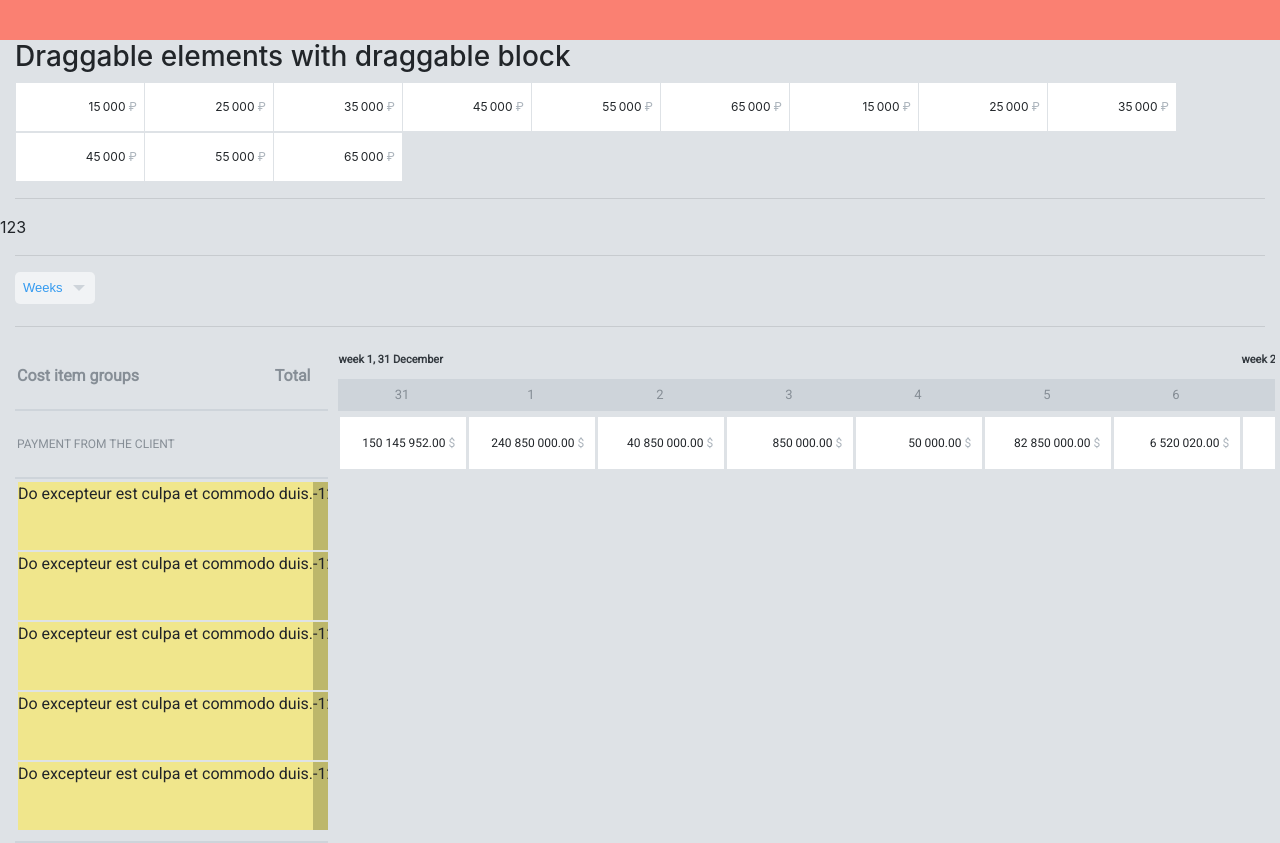
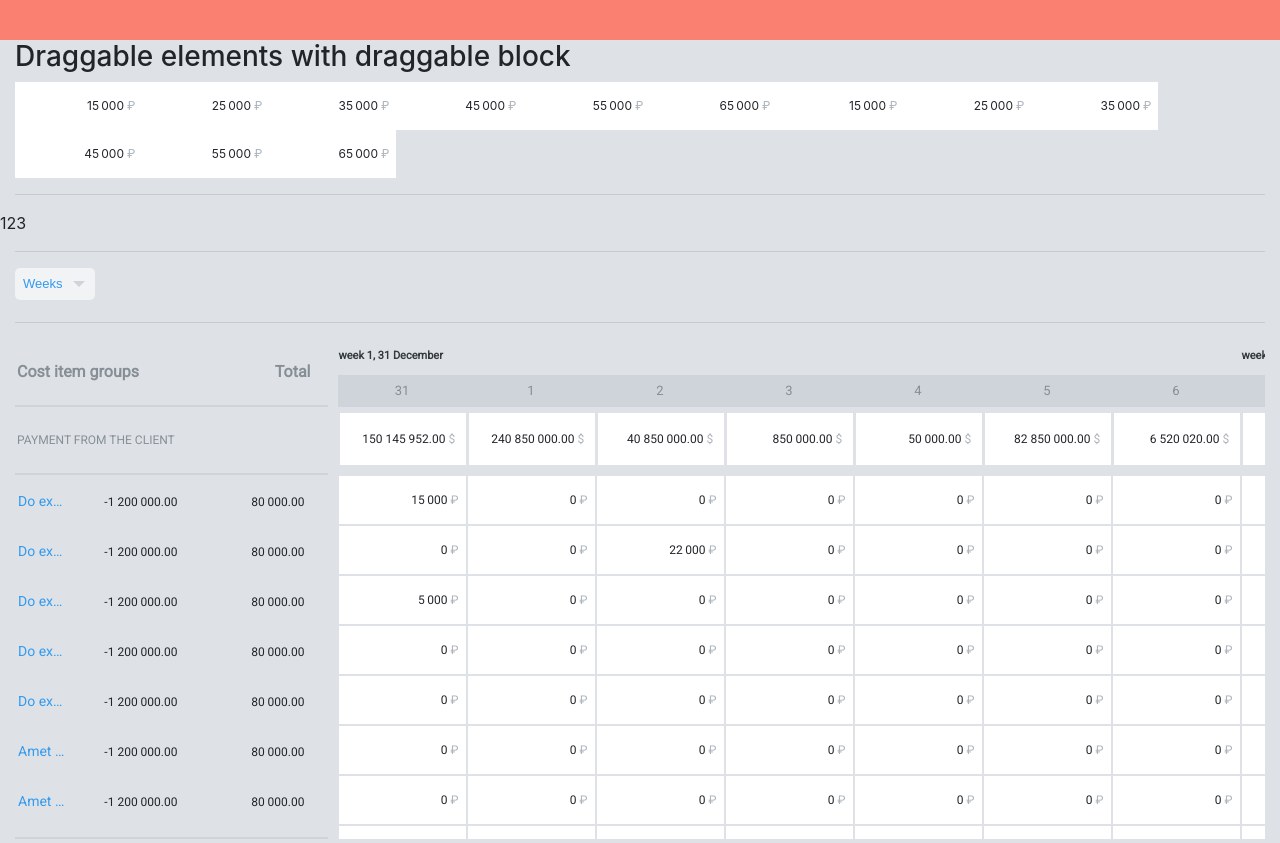
Before and after one commit to apechkin/vue-components, a Vue app: page / in a window 1280 px wide. Built offline with nearby package versions, Linux system fonts and the light colour scheme; the HTML template or start-up script is replaced by a standard one.

Commit message:
add mapEstimateToDates helper

```diff
--- a/src/assets/style.scss
+++ b/src/assets/style.scss
@@ -68,6 +68,7 @@ $orange_9: #d9480f;
 
 // sizes
 $tbl_header_height: 68px;
+$tbl_ce_height: 48px;
 $tbl_header_width: 127px;
 $currencyIcon: 20px;
 $tbl_estimate_height: 364px;
@@ -94,7 +95,7 @@ $tbl_estimate_height: 364px;
   height: $tbl_header_height;
   white-space: nowrap;
   overflow: hidden hidden;
-  min-width: 75%;
+  width: 1200px;
 }
 .left-block-content {
   display: flex;
--- a/src/components/RDraggableArea/index.vue
+++ b/src/components/RDraggableArea/index.vue
@@ -67,13 +67,12 @@
   .drag-component {
     display: inline-block;
     position: relative;
-    width: 128px;
-    height: 48px;
+    width: $tbl_header_width;
+    height: $tbl_ce_height;
     background-color: white;
     text-align: right;
-    margin: 1px .5px;
     cursor: pointer;
-    border: 2px solid transparent;
+    border: 2px solid white;
   }
   .selected {
     border: 2px solid $orange_5!important;
--- a/src/components/RFixedTable/estimate.vue
+++ b/src/components/RFixedTable/estimate.vue
@@ -5,14 +5,14 @@
         <tr v-for="estimate in estimates" :key="estimate.id">
           <td>
             <div class="estimate-content">
-              <div class="estimate-name">
+              <div class="estimate-name" @click="handleClick(estimate.id)">
                 {{estimate.name}}
               </div>
               <div class="estimate-total">
-                {{'-1200000'}}
+                <r-text value="-1200000" separate :styles="{'background-color': 'transparent'}" />
               </div>
               <div class="estimate-unallocated">
-                {{'80000'}}
+                <r-text value="80000" separate :styles="{'background-color': 'transparent'}" />
               </div>
             </div>
           </td>
@@ -20,28 +20,44 @@
       </table>
     </div>
     <div class="right-block" :style="{width}">
-    <!-- <table>
-        <tr>
-          <td v-for="(vdata, index) in filteredDates" :key="`headLine_${index}`">
-            <edrag-input :value="vdata.value" currency="RUR" />
+      <table>
+        <tr v-for="est in estTotalContent" :key="`${est.id}`">
+          <td v-for="data in est.totals" :key="`${est.id}-${data.fullDate}`">
+            <edrag-input
+              :value="data.total"
+              @accepted="data => $emit('accepted', {data, id:est.id})"
+              currency="RUR"/>
+              <!--
+            <r-text :value="data.total" separate :styles="{'top': '1px', 'bottom': '0'}" >
+              <template v-slot:currency-icon>
+                {{'$'}}
+              </template>
+            </r-text>
+            -->
           </td>
         </tr>
       </table>
-      -->
     </div>
   </div>
 </template>
 
 <script>
   import EdragInput from '~/containers/EDragInput/index.vue'
+  import RText from '@/RText/index.vue'
   export default {
     props: {
       width: String,
-      filteredDates: Array,
-      estimates: Array
+      estimates: Array,
+      estTotalContent: Array
     },
     components: {
-      EdragInput
+      EdragInput,
+      RText
+    },
+    methods: {
+      handleClick (id) {
+        console.log('click on', id)
+      }
     }
   }
 </script>
@@ -50,32 +66,56 @@
 @import "../../assets/style.scss";
 @import "../../assets/mixins.scss";
 .left-block {
-  width: 100%;
   height: $tbl_estimate_height;
   overflow: hidden;
   table {
     width: 100%;
+    table-layout: fixed;
   }
 }
-   table tr td {
-        word-break: break-word;
-    }
+.right-block {
+  height: $tbl_estimate_height;
+}
 .estimate-content {
-  display: flex;
+  @extend .df-center-jccenter;
   height: 100%;
   width: inherit;
+  position: relative;
 }
 .estimate-name {
-  background-color: khaki;
+  font-size: 14px;
   flex-grow: 1;
-  white-space: nowrap; /* Запрещаем перенос строк */
-  overflow: hidden; /* Обрезаем все, что не помещается в область */
-  text-overflow: ellipsis; /* Добавляем многоточие */
+  white-space: nowrap;
+  overflow: hidden;
+  text-overflow: ellipsis;
+  color: $blue_5;
+  padding-right: 5px;
+  &:hover {
+    color: $orange_5;
+  }
 }
 .estimate-total, .estimate-unallocated {
-  background-color: darkkhaki;
+  @extend .df-center-jcend;
+  font-size: 12px;
   flex-grow: 0;
   width: 127px;
-  height: $tbl_header_height;
+  min-height: $tbl_ce_height;
+  height: $tbl_ce_height;
 }
+.right-block {
+  table {
+    table-layout: fixed;
+    border-collapse: collapse;
+    border-spacing: 2px;
+    td {
+      min-height: $tbl_ce_height + 2px;
+      height: $tbl_ce_height + 2px;
+      width: 1px;
+      min-width: 127px;
+      vertical-align: text-bottom;
+      font-size: 12px;
+    }
+  }
+}
+
 </style>
--- a/src/components/RFixedTable/header.vue
+++ b/src/components/RFixedTable/header.vue
@@ -70,6 +70,11 @@ $blockHeight: 68px;
 .header-total {
   position: relative;
 }
+.right-block {
+  table {
+    table-layout: fixed;
+  }
+}
 .left-block-content {
   span {
     margin: 0 15px 0 0;
--- a/src/components/RFixedTable/income.vue
+++ b/src/components/RFixedTable/income.vue
@@ -22,7 +22,7 @@
 </template>
 
 <script>
-  import RText from '../RText/index.vue'
+  import RText from '@/RText/index.vue'
   export default {
     props: {
       width: String,
@@ -47,7 +47,9 @@
 .r-text {
   background-color: white;
 }
+.right-block {
   table {
+    table-layout: fixed;
     border-collapse: collapse;
     border-spacing: 2px;
     td {
@@ -58,4 +60,5 @@ table {
       font-size: 12px;
     }
   }
+}
 </style>
--- a/src/components/RInput/index.vue
+++ b/src/components/RInput/index.vue
@@ -103,7 +103,7 @@
   $actionIncons: 40px;
   .box {
     position: relative;
-    width: $parentWidth;
+    width: $tbl_header_width;
     height: 100%;
     display: flex;
   }
@@ -112,7 +112,7 @@
     top: 0;
     left: 2px;
     width: $editIconWidth;
-    height: 100%;
+    height: inherit;
     font-size: 12px;
     display: flex;
     justify-content: center;
@@ -134,7 +134,7 @@
     text-align: right;
     color: $charcoal-grey;
     width: 100%;
-    height: calcSize($parentHeight, 0px);
+    height: inherit;
     transition: 0.4s;
     line-height: 25px;
     padding-left: 7px;
@@ -142,7 +142,7 @@
   .box-fake {
     @extend .df-center-jcend ;
     font-size: 12px;
-    width: calcSize($parentWidth, $currencyIcon);
+    width: calcSize($tbl_header_width, $currencyIcon);
   }
   .entered {
     opacity: 1;
--- a/src/containers/EFixedTable/index.vue
+++ b/src/containers/EFixedTable/index.vue
@@ -1,8 +1,8 @@
 <template>
   <div>
-    <r-header ref="headerTable" width="100%" :fundsAndDates="fundsAndDates" />
-    <r-income  width="100%" :fundsAndDates="fundsAndDates" />
-    <r-estimate width="100%" :estimates="estimates" :fundsAndDates="fundsAndDates" />
+    <r-header ref="headerTable" :fundsAndDates="fundsAndDates" />
+    <r-income :fundsAndDates="fundsAndDates" />
+    <r-estimate :estimates="estimates" :estTotalContent="estTotalContent" />
   </div>
 </template>
 
@@ -18,7 +18,8 @@
     },
     props: {
       fundsAndDates: Array,
-      estimates: Array
+      estimates: Array,
+      estTotalContent: Array
     }
   }
 </script>
--- /dev/null
+++ b/src/helpers/mapper.js
@@ -0,0 +1,29 @@
+const checkParam = (param) => {
+  if (!Array.isArray(param)) throw TypeError('Param must be Array')
+}
+
+const checkSub = (date, subjects) => {
+  return subjects.filter(subject => {
+    return subject.date === date
+  }).reduce((acc, cur) => {
+    return Number(acc) + Number(cur.value)
+  }, 0)
+}
+
+export const mapEstToDate = (estimates, dates) => {
+  try {
+    checkParam(dates)
+    checkParam(estimates)
+    const cross = estimates.map(estimate => {
+      const totals = dates.map(date => {
+        const total = checkSub(date.fullDate, estimate.values)
+        return { ...date, total }
+      })
+      return { id: estimate.id, name: estimate.name, totals }
+    })
+    console.log(cross)
+    return cross
+  } catch (error) {
+    throw error
+  }
+}
--- a/src/pages/Content/fakeData.js
+++ b/src/pages/Content/fakeData.js
@@ -367,6 +367,72 @@ export const costItems = () => {
         date: '2019-02-15',
         value: 65893
       }]
+    },
+    {
+      id: 65684,
+      name: 'Amet est dolore velit magna proident nostrud ipsum ad occaecat laboris dolore irure ipsum.',
+      values: [{
+        date: '2018-02-03',
+        value: 4512
+      }, {
+        date: '2019-02-15',
+        value: 6521
+      }]
+    },
+    {
+      id: 65685,
+      name: 'Amet est dolore velit magna proident nostrud ipsum ad occaecat laboris dolore irure ipsum.',
+      values: [{
+        date: '2018-02-03',
+        value: 4512
+      }, {
+        date: '2019-02-15',
+        value: 6521
+      }]
+    },
+    {
+      id: 65686,
+      name: 'Amet est dolore velit magna proident nostrud ipsum ad occaecat laboris dolore irure ipsum.',
+      values: [{
+        date: '2018-02-03',
+        value: 4512
+      }, {
+        date: '2019-02-15',
+        value: 6521
+      }]
+    },
+    {
+      id: 65687,
+      name: 'Amet est dolore velit magna proident nostrud ipsum ad occaecat laboris dolore irure ipsum.',
+      values: [{
+        date: '2018-02-03',
+        value: 4512
+      }, {
+        date: '2019-02-15',
+        value: 6521
+      }]
+    },
+    {
+      id: 65688,
+      name: 'Amet est dolore velit magna proident nostrud ipsum ad occaecat laboris dolore irure ipsum.',
+      values: [{
+        date: '2018-02-03',
+        value: 4512
+      }, {
+        date: '2019-02-15',
+        value: 6521
+      }]
+    },
+    {
+      id: 65689,
+      name: 'Amet est dolore velit magna proident nostrud ipsum ad occaecat laboris dolore irure ipsum.',
+      values: [{
+        date: '2018-02-03',
+        value: 4512
+      }, {
+        date: '2019-02-15',
+        value: 6521
+      }]
     }
   ]
 }
--- a/src/pages/Content/index.vue
+++ b/src/pages/Content/index.vue
@@ -26,7 +26,7 @@
     />
     <!-- <rfixed-table/> -->
     <hr>
-    <e-table :fundsAndDates="fundsAndDates" :estimates="estimates" />
+    <e-table :fundsAndDates="fundsAndDates" :estimates="estimates" :estTotalContent="estTotalContent" />
   </div>
 </template>
 
@@ -35,6 +35,7 @@
   import RSelect from '@/RSelect'
   import { calendar, costItems } from './fakeData.js'
   import { filterByWeek, filterByMonth, filterByYear } from '~/helpers/dateFilters.js'
+  import { mapEstToDate } from '~/helpers/mapper.js'
   import ETable from '~/containers/EFixedTable/index.vue'
   export default {
     directives: {
@@ -94,8 +95,12 @@
         }, {
           label: 'Years',
           value: 'years'
-        }]
+        }],
+        est: []
       }
+    },
+    created () {
+      this.est = costItems()
     },
     mounted () {
       /*
@@ -148,6 +153,10 @@
       },
       estimates () {
         return costItems()
+      },
+      estTotalContent () {
+        const data = mapEstToDate(this.est, this.fundsAndDates)
+        return data
       }
     }
   }
```
Lines whose indentation alone changed are shown as unchanged.
